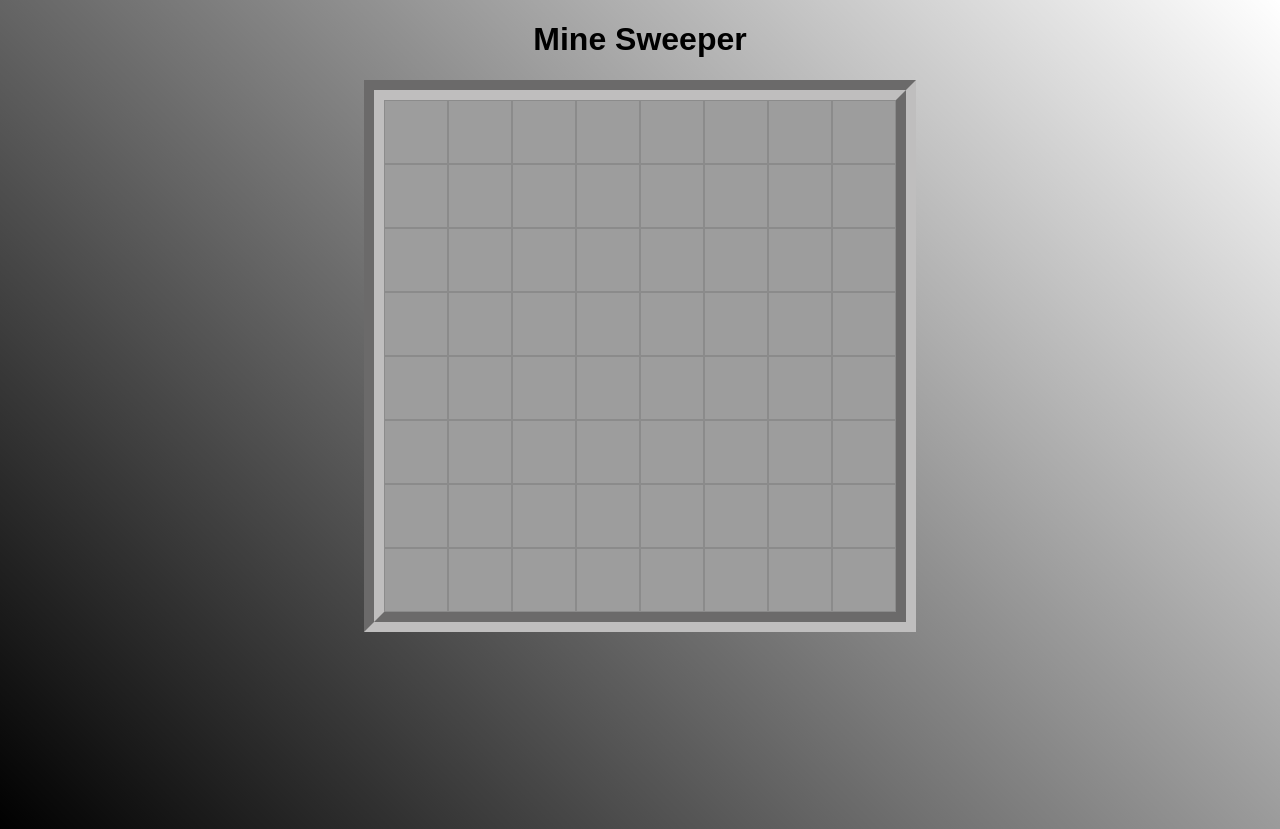
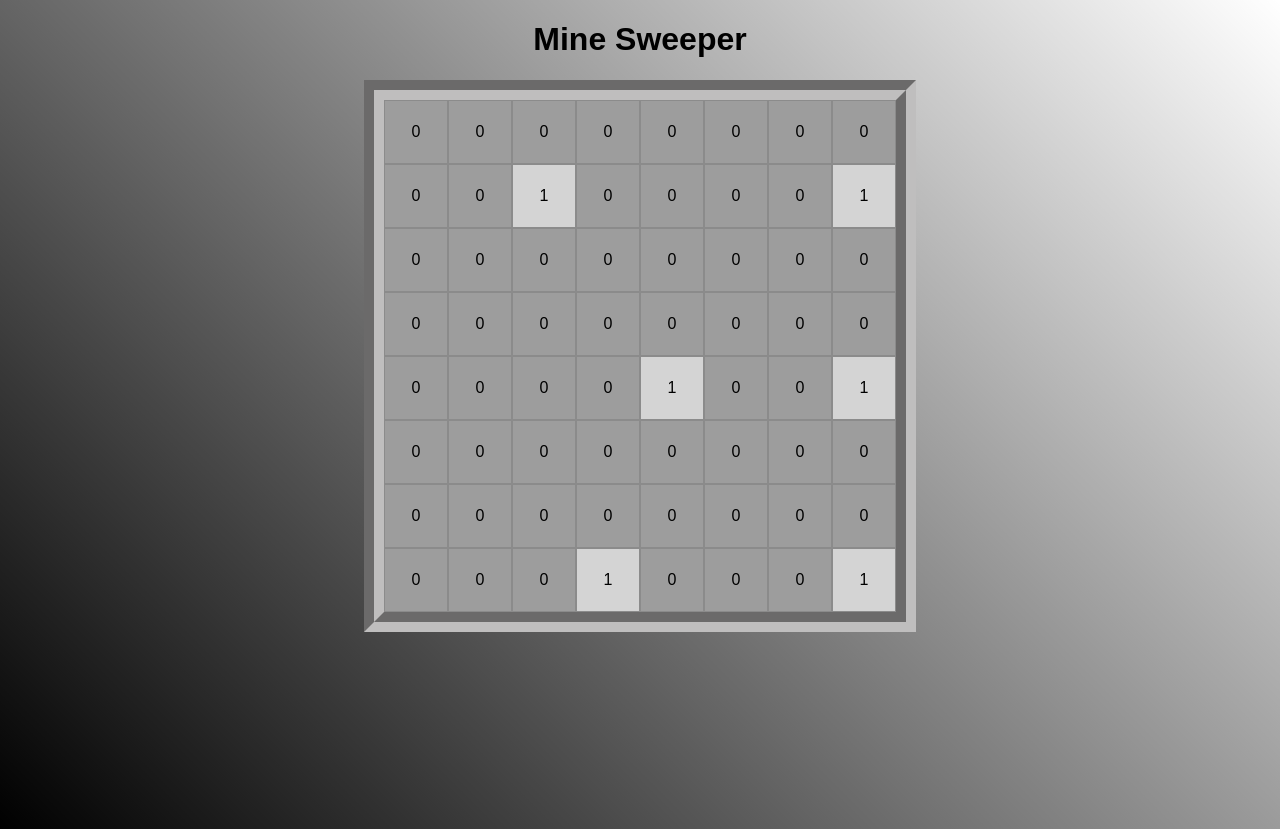
Before and after one commit to K-Zimny/mine-sweeper, a React (Create React App) app: page / in a window 1280 px wide. Built offline with nearby package versions, Linux system fonts and the light colour scheme.

Commit message:
Adds taunts. Experiments with numbered cells

```diff
--- a/src/components/Board.jsx
+++ b/src/components/Board.jsx
@@ -1,16 +1,21 @@
 import React, { useEffect, useState } from "react";
 import Cell from "./Cell";
+import { taunts } from "../taunts";
 
 const INITIAL_GAME_STATE = [
   [0, 0, 0, 0, 0, 0, 0, 0],
+  [0, 0, 1, 0, 0, 0, 0, 1],
   [0, 0, 0, 0, 0, 0, 0, 0],
   [0, 0, 0, 0, 0, 0, 0, 0],
+  [0, 0, 0, 0, 1, 0, 0, 1],
   [0, 0, 0, 0, 0, 0, 0, 0],
   [0, 0, 0, 0, 0, 0, 0, 0],
-  [0, 0, 0, 0, 0, 0, 0, 0],
-  [0, 0, 0, 0, 0, 0, 0, 0],
-  [0, 0, 0, 0, 0, 0, 0, 0],
+  [0, 0, 0, 1, 0, 0, 0, 1],
 ];
+
+function getRandomInt(max) {
+  return Math.floor(Math.random() * max);
+}
 
 export default function Board() {
   const [gameState, setGameState] = useState(INITIAL_GAME_STATE);
@@ -66,7 +71,7 @@ export default function Board() {
       </table>
       {isOver && (
         <>
-          <h2>Wow, you're bad at this.</h2>
+          <h2>{taunts[getRandomInt(taunts.length)]}</h2>
           <button onClick={handleNewGame}>Play Again?</button>
         </>
       )}
--- a/src/components/Cell.jsx
+++ b/src/components/Cell.jsx
@@ -11,7 +11,7 @@ export default function Cell({ onGameUpdate, gameState, id }) {
       }
       onClick={onGameUpdate}
     >
-      {gameState[id[0]][id[1]] === 2 ? "X" : "  "}
+      {gameState[id[0]][id[1]] === 2 ? "💣" : gameState[id[0]][id[1]]}
     </td>
   );
 }
--- /dev/null
+++ b/src/taunts.js
@@ -0,0 +1,11 @@
+const taunts = [
+  ["Wow, you're bad at this"],
+  ["Its not rocket science"],
+  ["You had one job"],
+  ["Like you're really bad at this"],
+  ["No comment..."],
+  ["I hope this isnt your day job"],
+  ["Thats gonna cost you an arm and a leg"],
+];
+
+export { taunts };
```
